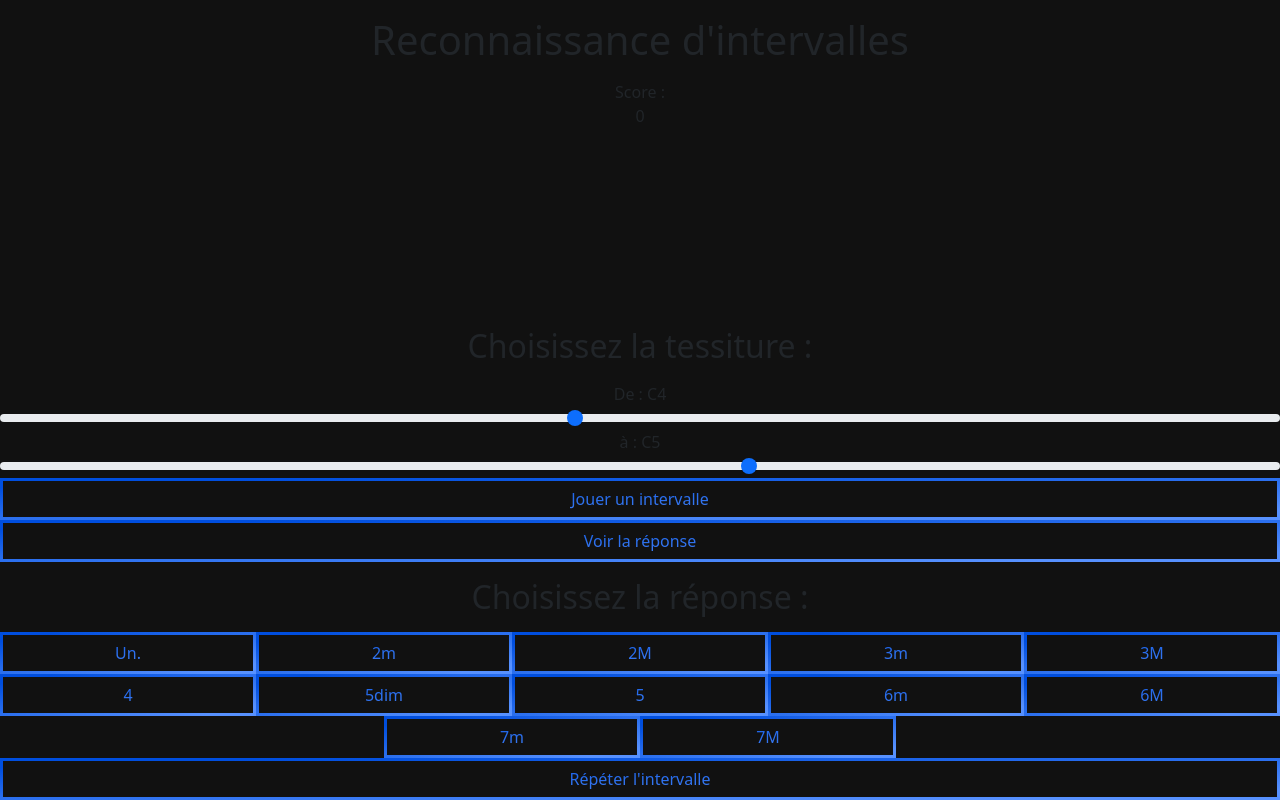
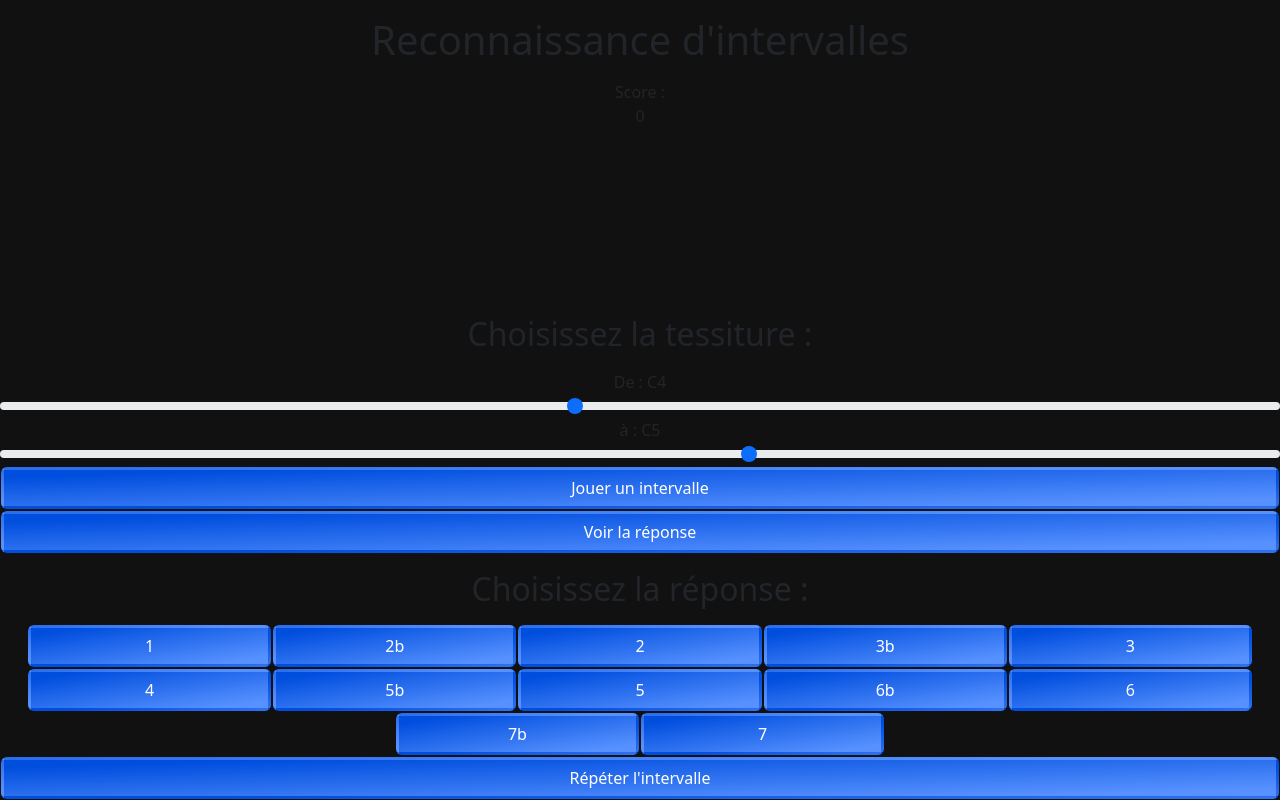
Before and after one commit to Khrystophe/eartraining, a PHP site: page /pages/intervalles.php in a window 1280 px wide. Run offline with PHP 8.4, Linux system fonts and the light colour scheme; some libraries are stand-ins or nearby versions.

Commit message:
1509 11351

```diff
--- a/assets/css/intervalles.css
+++ b/assets/css/intervalles.css
@@ -1,5 +1,14 @@
 :root {
-  --gradient: linear-gradient(to left top, #5791ff 10%, #004ede 90%) !important;
+  --gradient1: linear-gradient(
+    to left top,
+    #5791ff 10%,
+    #004ede 90%
+  ) !important;
+  --gradient2: linear-gradient(
+    to left top,
+    #ff5757 10%,
+    #de0000 90%
+  ) !important;
 }
 
 body {
@@ -23,15 +32,19 @@ h2 {
 }
 
 .btn {
-  background-clip: border-box;
-  border: 3px solid;
-  border-image-slice: 1;
-  background: var(--gradient) !important;
-  -webkit-background-clip: text !important;
-  -webkit-text-fill-color: transparent !important;
-  border-image-source: var(--gradient) !important;
+  border: 3px solid transparent;
+  background: var(--gradient1);
+  color: #fff;
+  font-weight: 500;
   text-decoration: none;
   transition: all 0.4s ease;
+  margin: 1px;
+}
+
+.reponse-incorrecte {
+  background: var(--gradient2);
+  color: #111;
+  font-weight: 500;
 }
 
 .reponse-container {
@@ -41,17 +54,7 @@ h2 {
 }
 
 .reponse {
-  width: 20vw;
-}
-
-.btn:hover,
-.btn:focus {
-  background-clip: border-box;
-  background: var(--gradient) !important;
-  -webkit-background-clip: none !important;
-  -webkit-text-fill-color: #fff !important;
-  border: 3px solid #fff !important;
-  box-shadow: #222 1px 0 10px;
+  width: 19vw;
 }
 
 .score-container {
--- a/js/intervalles/checkAnswer.js
+++ b/js/intervalles/checkAnswer.js
@@ -1,5 +1,5 @@
 // Fonction pour vérifier la réponse de l'utilisateur
-function checkAnswer(userResponse) {
+function checkAnswer(userResponse, button) {
   var note1 = gammeChromatique.indexOf(initialNote1);
   var note2 = gammeChromatique.indexOf(initialNote2);
   var distance = Math.abs(note2 - note1);
@@ -16,25 +16,13 @@ function checkAnswer(userResponse) {
   var scoreDiv = document.createElement("div");
   document.getElementById("scoreValue").appendChild(scoreDiv);
 
+  if (userResponse === interval) {
+    // Générer de nouvelles notes après une réponse correcte
+    generateNewNotes();
 
-    if (userResponse === interval) {
-      alert("Correct ! La réponse est " + interval);
-      // Générer de nouvelles notes après une réponse correcte
-      var [newNote1, newNote2] = generateNewNotes();
     // Pour que l'utilisateur ne puisse pas générer un nouvel intervalle deux fois de suite
     answerGiven = false;
-      var modes = ["ascendante", "descendante", "harmonique"];
-      var randomMode = modes[Math.floor(Math.random() * modes.length)];
-      if (randomMode === "ascendante") {
-        playAscending(newNote1, newNote2);
-        currentMode = "ascendante";
-      } else if (randomMode === "descendante") {
-        playDescending(newNote1, newNote2);
-        currentMode = "descendante";
-      } else if (randomMode === "harmonique") {
-        playSimultaneous(newNote1, newNote2);
-        currentMode = "harmonique";
-      }
+
     score++;
     scoreDiv.textContent = score;
     isScoreDisplayed = true; // Mettre à jour l'état de l'affichage de la portée
@@ -43,6 +31,6 @@ function checkAnswer(userResponse) {
     scoreDiv.textContent = score;
     // Pour que l'utilisateur ne puisse pas générer un nouvel intervalle sans avoir donné la bonne réponse ou révélé la bonne réponse
     answerGiven = false;
-      alert("Incorrect. Réessayez !");
+    button.classList.add("reponse-incorrecte");
   }
 }
--- a/js/intervalles/repeatButton.js
+++ b/js/intervalles/repeatButton.js
@@ -27,8 +27,13 @@ document.getElementById("repeatButton").addEventListener("click", function () {
         playSound(initialNote1);
       }, 1000); // Jouer la première note après 1 seconde
     }
-    } else if (currentMode === "harmonique" || currentMode === "repété") {
+  } else if (currentMode === "harmonique") {
     playSound(initialNote1);
     playSound(initialNote2);
+  } else if (currentMode === "repété") {
+    playSound(initialNote1);
+    setTimeout(function () {
+      playSound(initialNote2);
+    }, 1000);
   }
 });
--- a/js/intervalles/reponseButtons.js
+++ b/js/intervalles/reponseButtons.js
@@ -7,7 +7,7 @@ reponseButtons.forEach(function (button) {
     interval = getIntervalName(distance);
     // Pour que l'utilisateur génére une nouvelle note à l'ouverture de l'exercice
     if (isScoreDisplayed && !answerRevealed) {
-      checkAnswer(interval);
+      checkAnswer(interval, button);
     } else {
       // Suppression du score précedent
       var scoreDiv = document.getElementById("scoreValue");
--- a/pages/intervalles.php
+++ b/pages/intervalles.php
@@ -50,26 +50,26 @@
 
 
 
-    <button id="playButton" class="btn btn-primary">Jouer un intervalle</button>
-    <button id="showReponseButton" class="btn btn-primary">Voir la réponse</button>
+    <button id="playButton" class="btn ">Jouer un intervalle</button>
+    <button id="showReponseButton" class="btn ">Voir la réponse</button>
 
     <h2>Choisissez la réponse :</h2>
     <div class="reponse-container">
         <?php
         // Tableau associatif des réponses possibles et de leur distance en demi-tons
         $reponses = [
-            'Un.' => [0, 12, 24, 36, 48, 60, 72, 84],
-            '2m' => [1, 13, 25, 37, 49, 61, 73, 85],
-            '2M' => [2, 14, 26, 38, 50, 62, 74, 86],
-            '3m' => [3, 15, 27, 39, 51, 63, 75, 87],
-            '3M' => [4, 16, 28, 40, 52, 64, 76, 88],
+            '1' => [0, 12, 24, 36, 48, 60, 72, 84],
+            '2b' => [1, 13, 25, 37, 49, 61, 73, 85],
+            '2' => [2, 14, 26, 38, 50, 62, 74, 86],
+            '3b' => [3, 15, 27, 39, 51, 63, 75, 87],
+            '3' => [4, 16, 28, 40, 52, 64, 76, 88],
             '4' => [5, 17, 29, 41, 53, 65, 77],
-            '5dim' => [6, 18, 30, 42, 54, 66, 78],
+            '5b' => [6, 18, 30, 42, 54, 66, 78],
             '5' => [7, 19, 31, 43, 55, 67, 79],
-            '6m' => [8, 20, 32, 44, 56, 68, 80],
-            '6M' => [9, 21, 33, 45, 57, 69, 81],
-            '7m' => [10, 22, 34, 46, 58, 70, 82],
-            '7M' => [11, 23, 35, 47, 59, 71, 83],
+            '6b' => [8, 20, 32, 44, 56, 68, 80],
+            '6' => [9, 21, 33, 45, 57, 69, 81],
+            '7b' => [10, 22, 34, 46, 58, 70, 82],
+            '7' => [11, 23, 35, 47, 59, 71, 83],
         ];
 
         // Générer les boutons de réponse
@@ -84,7 +84,7 @@
     </div>
 
     <!-- Bouton pour répéter l'intervalle -->
-    <button id="repeatButton" class="btn btn-secondary">Répéter l'intervalle</button>
+    <button id="repeatButton" class="btn ">Répéter l'intervalle</button>
 
     <script src="https://cdnjs.cloudflare.com/ajax/libs/abcjs/6.2.2/abcjs-basic-min.min.js" integrity="sha512-REXLcx385NL3ZWosam5LzLJoA0AkfeVdW94IQURSM/Gl6EyrS0hS3LtqR094d00lsicEVAprWA5SUTD5oljapg==" crossorigin="anonymous" referrerpolicy="no-referrer"></script>
 
```
Also changed, not shown: js/intervalles/generateNewNotes.js (+39 -1 lines), js/intervalles/playButton.js (+1 -33 lines). Lines whose indentation alone changed are shown as unchanged.
